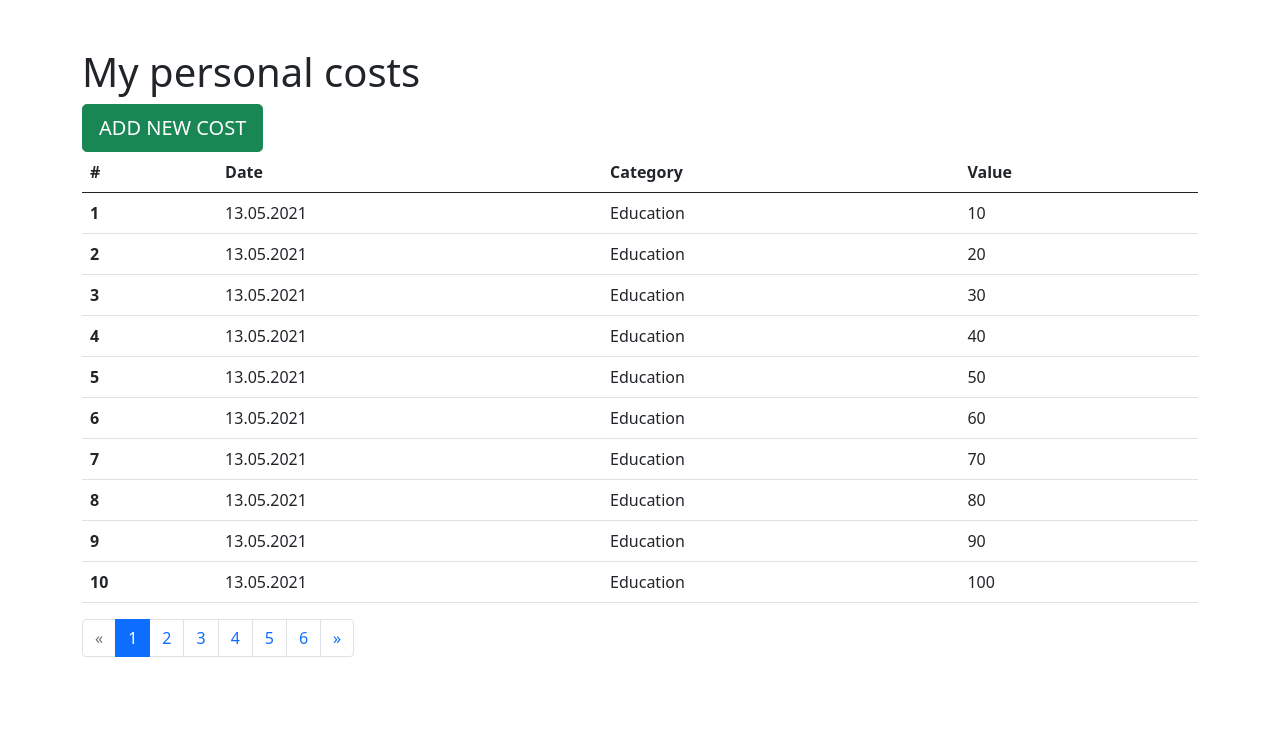
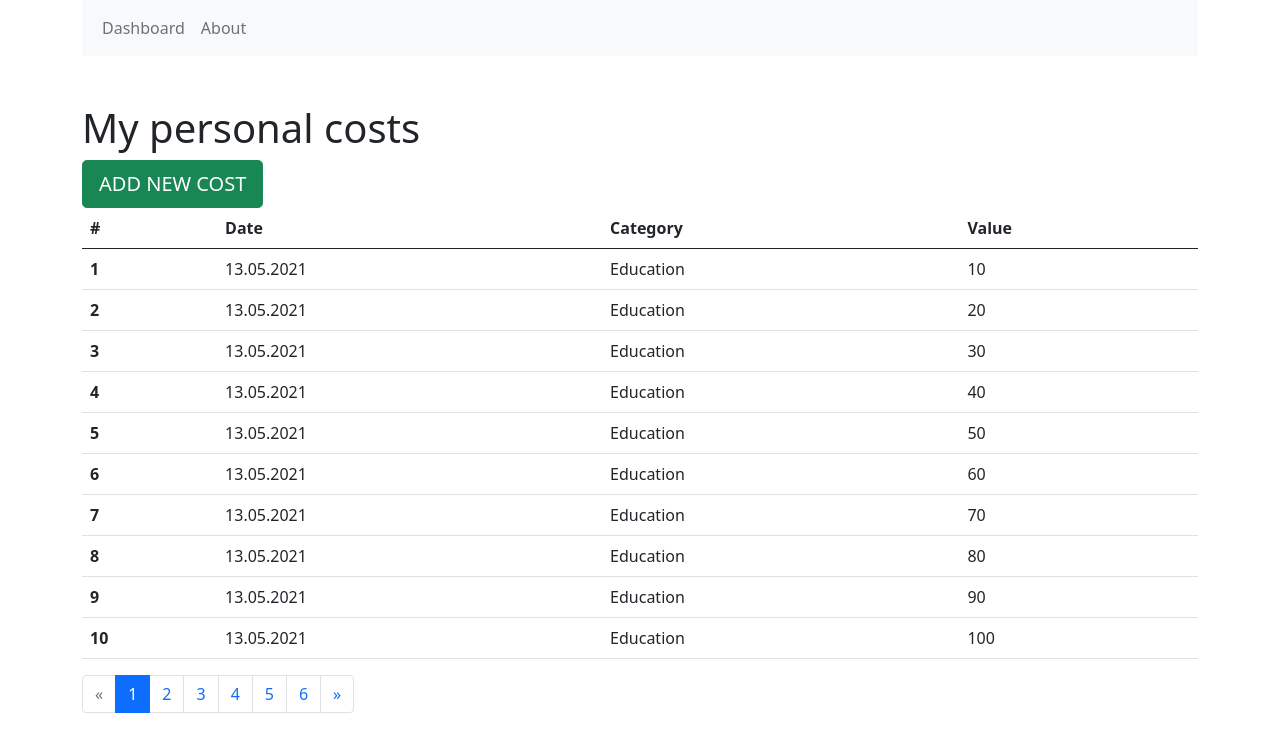
Before and after one commit to aj-develop/geekbrains_vue, a Vue app in the folder money-manager/: page /dashboard in a window 1280 px wide. Shown: the top 752 px of the page. Built offline with nearby package versions, Linux system fonts and the light colour scheme.

Commit message:
configuration vue-router

```diff
--- a/money-manager/src/App.vue
+++ b/money-manager/src/App.vue
@@ -1,46 +1,27 @@
 <template>
   <main class="flex-shrink-0">
     <div class="container">
-      <h1 class="mt-5">My personal costs</h1>
-      <Button @clicked="clicked" :showFrom="showFrom" />
-      <AddPaymentForm :showFrom="showFrom" />
-      <PaymentsDisplay />
+      <nav class="navbar navbar-expand-lg navbar-light bg-light">
+        <div class="container-fluid">
+          <div class="collapse navbar-collapse">
+            <ul class="navbar-nav me-auto mb-2 mb-lg-0">
+              <li class="nav-item">
+                <router-link class="nav-link" to="/dashboard">Dashboard</router-link>
+              </li>
+              <li class="nav-item">
+                <router-link class="nav-link" to="/about">About</router-link>
+              </li>
+            </ul>
+          </div>
+        </div>
+      </nav>
+      <router-view />
     </div>
   </main>
 </template>
 
 <script>
-import PaymentsDisplay from './components/PaymentsDisplay'
-import AddPaymentForm from './components/AddPaymentForm'
-import Button from './components/Button'
-
-import { mapActions } from 'vuex'
-
 export default {
-  name: 'App',
-  components: {
-    PaymentsDisplay,
-    AddPaymentForm,
-    Button
-  },
-  data () {
-    return {
-      showFrom: false
-    }
-  },
-  methods: {
-    ...mapActions({
-      fetchListData: 'fetchData'
-    }),
-    clicked () {
-      this.showFrom = !this.showFrom
-    }
-  },
-  created () {
-    this.paymentsList = this.getPaymentsList
-  },
-  mounted () {
-    this.fetchListData()
-  }
+  name: 'App'
 }
 </script>
--- /dev/null
+++ b/money-manager/src/page/Page404.vue
@@ -0,0 +1,8 @@
+<template>
+  <h2>404</h2>
+</template>
+
+<script>
+export default {
+}
+</script>
--- /dev/null
+++ b/money-manager/src/page/PageAbout.vue
@@ -0,0 +1,8 @@
+<template>
+  <h2>About</h2>
+</template>
+
+<script>
+export default {
+}
+</script>
--- /dev/null
+++ b/money-manager/src/page/PageDashboard.vue
@@ -0,0 +1,43 @@
+<template>
+  <div>
+    <h1 class="mt-5">My personal costs</h1>
+    <Button @clicked="clicked" :showFrom="showFrom" />
+    <PaymentForm :showFrom="showFrom" />
+    <PaymentsList />
+  </div>
+</template>
+
+<script>
+import PaymentForm from '../components/PaymentForm'
+import PaymentsList from '../components/PaymentsList'
+import Button from '../components/Button'
+
+import { mapActions } from 'vuex'
+
+export default {
+  components: {
+    PaymentForm,
+    PaymentsList,
+    Button
+  },
+  data () {
+    return {
+      showFrom: false
+    }
+  },
+  methods: {
+    ...mapActions({
+      fetchListData: 'fetchData'
+    }),
+    clicked () {
+      this.showFrom = !this.showFrom
+    }
+  },
+  created () {
+    this.paymentsList = this.getPaymentsList
+  },
+  mounted () {
+    this.fetchListData()
+  }
+}
+</script>
--- a/money-manager/src/router/index.js
+++ b/money-manager/src/router/index.js
@@ -1,7 +1,9 @@
 import Vue from 'vue'
 import Router from 'vue-router'
 
-import AddPaymentForm from '../components/AddPaymentForm'
+import PageDashboard from '../page/PageDashboard'
+import PageAbout from '../page/PageAbout'
+import Page404 from '../page/Page404'
 
 Vue.use(Router)
 
@@ -9,9 +11,28 @@ const router = new Router({
   mode: 'history',
   routes: [
     {
-      path: '/add/payment/:category',
-      name: 'addPayment',
-      component: AddPaymentForm
+      path: '/',
+      redirect: '/dashboard'
+    },
+    {
+      path: '/dashboard',
+      name: 'dashboard',
+      component: PageDashboard
+    },
+    {
+      path: '/dashboard/:page',
+      name: 'dashboard',
+      component: PageDashboard
+    },
+    {
+      path: '/about',
+      name: 'about',
+      component: PageAbout
+    },
+    {
+      path: '*',
+      name: 'NotFound',
+      component: Page404
     }
   ]
 })
```
Also changed, not shown: money-manager/src/components/PaymentForm.vue (renamed from money-manager/src/components/AddPaymentForm.vue), money-manager/src/components/PaymentsList.vue (renamed from money-manager/src/components/PaymentsDisplay.vue).
